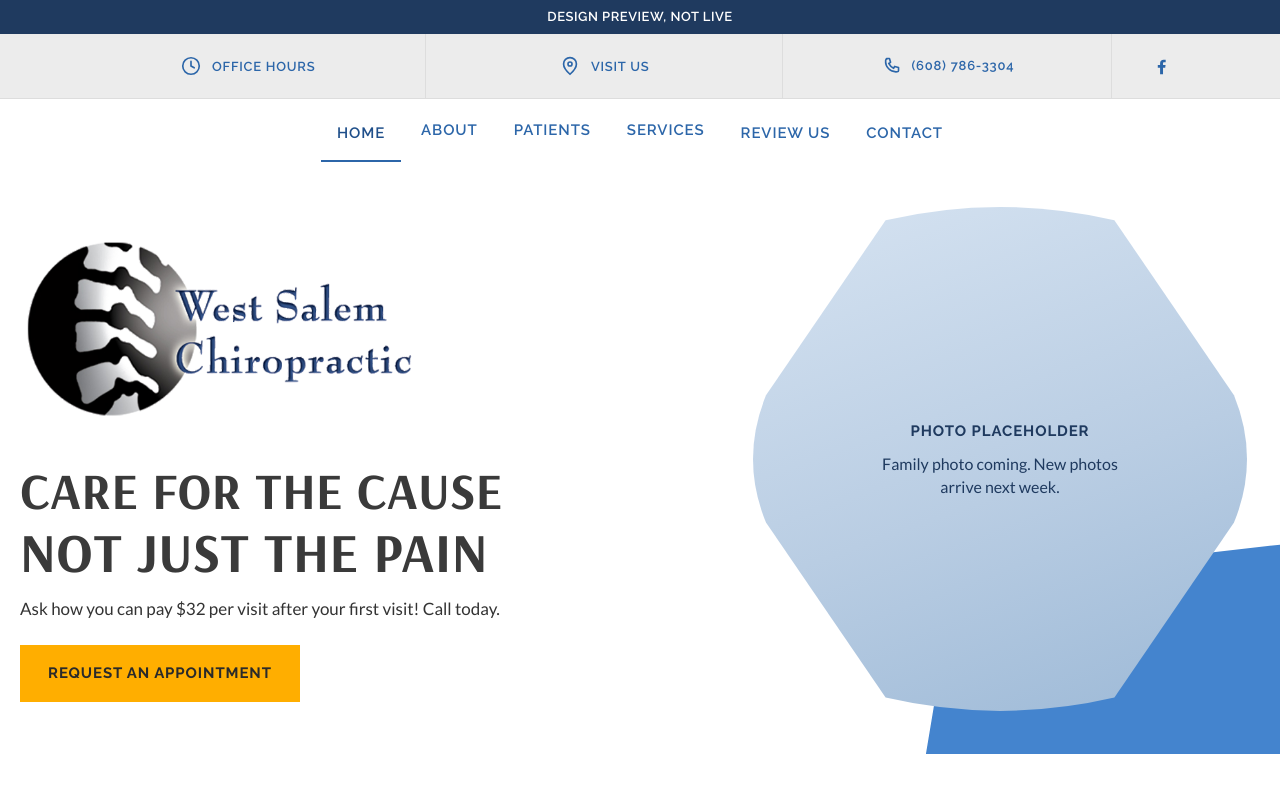
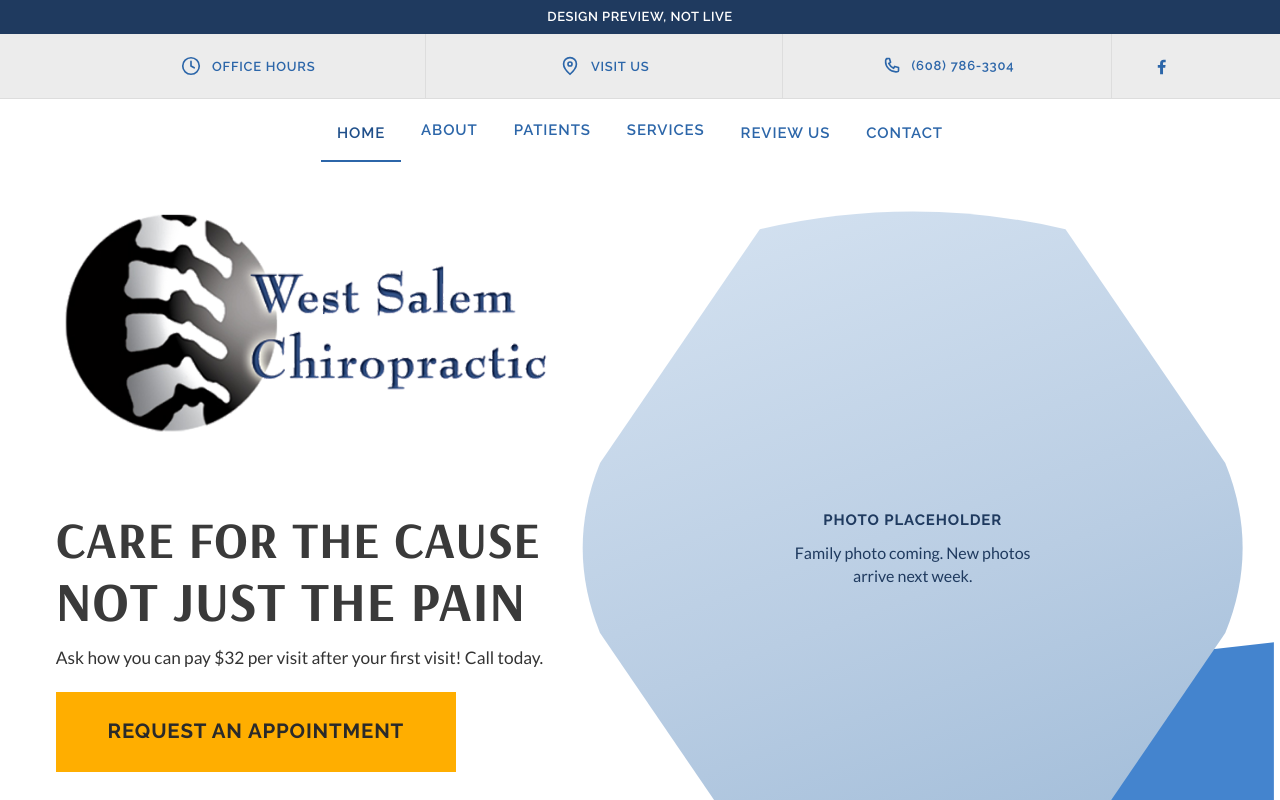
Before and after one commit to localember/west-salem-chiro-preview-v2, a plain HTML site: page index.html in a window 1280 px wide. Shown: the top 800 px of the page. Drawn offline with Linux system fonts and the light colour scheme.

Commit message:
Scale up the homepage hero content to fill the wider wrap.
The logo, photo placeholder, headline, blurb, and button are now sized like the live site's top section, with no empty gap between the columns. Other sections and mobile layout stay the same.

```diff
--- a/assets/css/site.css
+++ b/assets/css/site.css
@@ -367,19 +367,47 @@ p:last-child { margin-bottom: 0; }
 }
 .hero__grid {
   display: grid;
-  grid-template-columns: 1fr 1.05fr;
-  gap: 32px;
-  align-items: center;
+  grid-template-columns: minmax(0, 0.785fr) minmax(0, 1fr);
+  gap: 0;
+  align-items: stretch;
   position: relative;
   z-index: 2;
 }
-.hero__brand { max-width: 420px; margin: 10px 0 28px; }
-.hero__brand img { width: min(100%, 400px); height: auto; }
-.hero__copy h1 { margin-bottom: 12px; color: var(--heading); }
+.hero__copy {
+  display: flex;
+  flex-direction: column;
+  padding: 0 8px 7% clamp(12px, 2.8vw, 48px);
+}
+.hero__brand { max-width: 580px; margin: 0 0 clamp(24px, 3.2vw, 56px); }
+.hero__brand img { width: 100%; height: auto; }
+.hero__copy h1 {
+  margin: 16px 0 12px;
+  color: var(--heading);
+  font-size: clamp(2rem, 4vw, 3.6rem);
+}
 .hero__copy h1 span { display: block; }
 .hero__copy h1 .line2 { font-size: 1.08em; }
-.hero__offer { font-size: 17px; max-width: 34em; margin-bottom: 22px; color: var(--ink); }
-.hero__visual { position: relative; min-height: 460px; }
+.hero__offer {
+  font-size: clamp(17px, 1.35vw, 20px);
+  max-width: 34em;
+  margin-bottom: 22px;
+  color: var(--ink);
+  line-height: 1.45;
+}
+.hero .btn {
+  font-size: clamp(16px, 1.6vw, 22px);
+  letter-spacing: 0.04em;
+  line-height: 1.2;
+  padding: 0 28px;
+  min-height: 80px;
+  width: min(100%, 400px);
+  white-space: nowrap;
+}
+.hero__visual { position: relative; min-height: 0; }
+.hero .hex {
+  width: 100%;
+  margin-left: 0;
+}
 .clip-svg { position: absolute; width: 0; height: 0; }
 .hex {
   width: min(100%, 520px);
@@ -421,10 +449,10 @@ p:last-child { margin-bottom: 0; }
 }
 .hero__band {
   position: absolute;
-  right: -4%;
-  bottom: -30px;
-  width: 58%;
-  height: 210px;
+  right: -2%;
+  bottom: -20px;
+  width: 70%;
+  height: 280px;
   background: var(--wave-blue);
   clip-path: polygon(8% 18%, 100% 0, 100% 100%, 0 100%);
   z-index: 1;
@@ -772,7 +800,24 @@ p:last-child { margin-bottom: 0; }
   .welcome__grid::before { display: none; }
   .welcome__col + .welcome__col { border-left: 4px solid var(--blue); padding-left: 20px; }
   .hero__visual { min-height: 0; }
+  .hero__copy {
+    display: block;
+    padding: 0;
+  }
+  .hero__brand { margin: 10px 0 28px; }
+  .hero__copy h1 { font-size: clamp(2rem, 4vw, 3rem); margin-bottom: 12px; }
+  .hero__offer { font-size: 17px; }
+  .hero .btn {
+    font-size: 15px;
+    letter-spacing: 0.06em;
+    line-height: inherit;
+    padding: 16px 28px;
+    min-height: 48px;
+    width: auto;
+    white-space: normal;
+  }
   .hex { margin: 0 auto; width: min(100%, 420px); }
+  .hero .hex { width: min(100%, 420px); margin-inline: auto; }
   .hero__band { display: none; }
   .cards__grid { grid-template-columns: 1fr; max-width: 520px; margin: 0 auto; }
   .gonstead__row { grid-template-columns: repeat(3, 1fr); gap: 20px 12px; }
```
